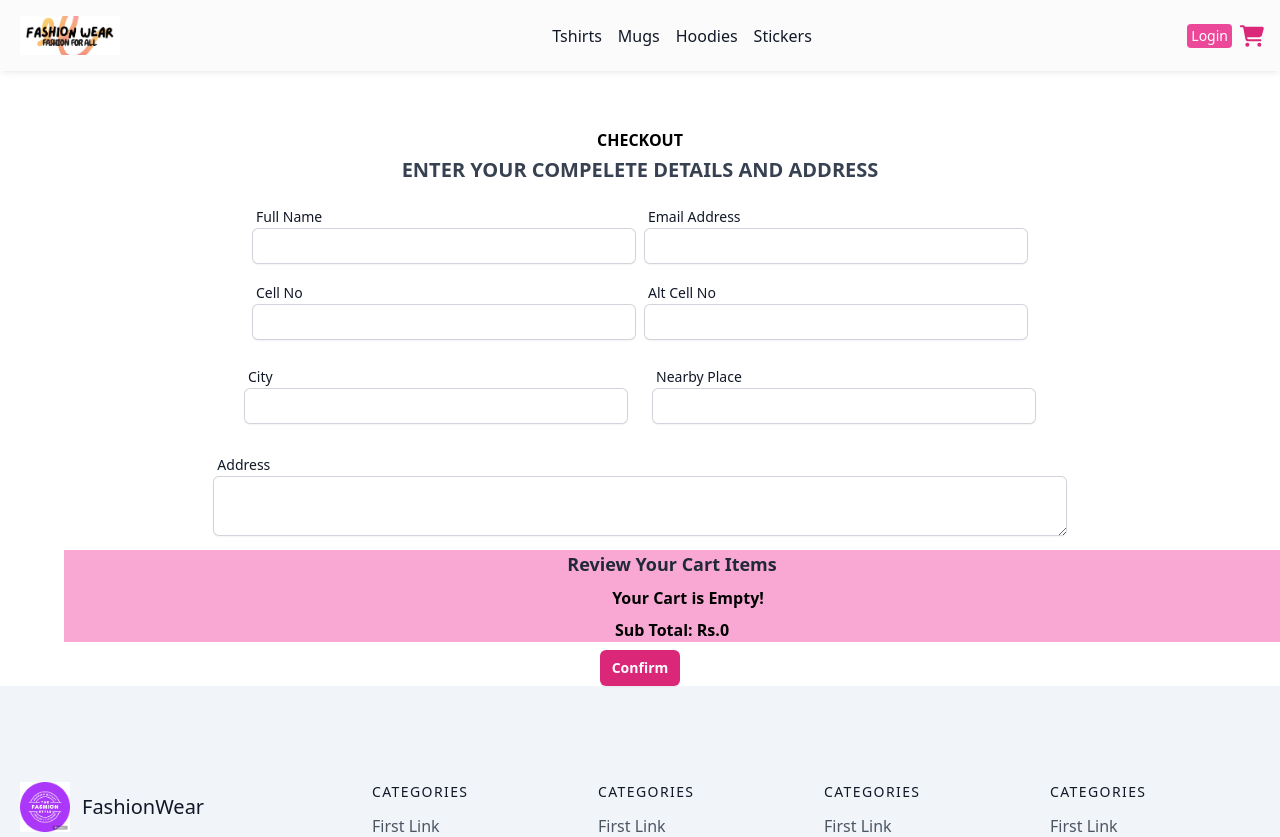
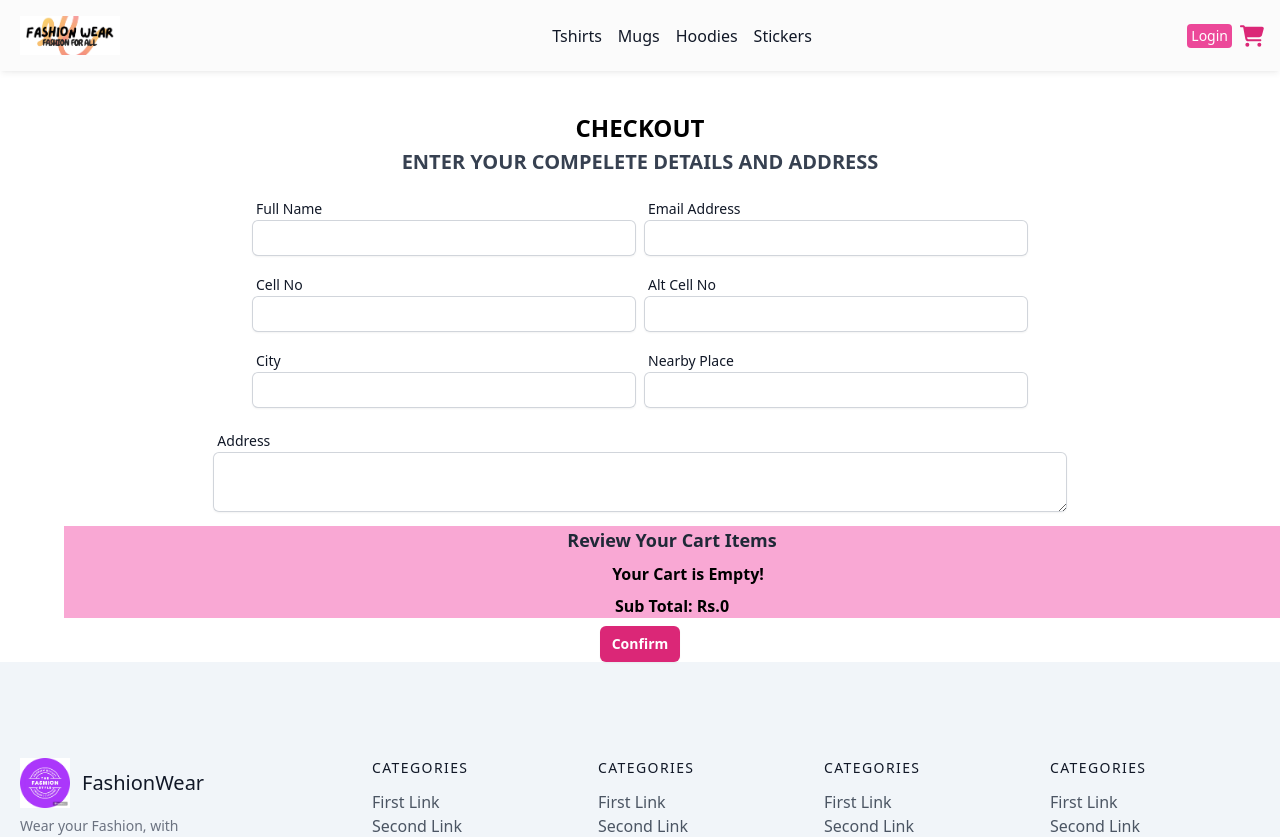
Before and after one commit to Laraib007/Ecommerce-NextJs-Project, a Next.js app: page /checkout in a window 1280 px wide. Shown: the top 837 px of the page. Built offline with nearby package versions, Linux system fonts and the light colour scheme.

Commit message:
Alhamdulillah fix feilds

```diff
--- a/src/pages/checkout.js
+++ b/src/pages/checkout.js
@@ -107,7 +107,7 @@ const Checkout = ({cart, addToCart, clearCart, removeFromCart, subTotal}) => {
        }
 
   return (
-    <div className='container mt-32'>
+    <div className='container mt-28'>
       <ToastContainer
 position="top-left"
 autoClose={2000}
@@ -120,7 +120,7 @@ draggable
 pauseOnHover
 theme="colored"
 />
-      <h1 className='m-1 font-bold text-center'>CHECKOUT</h1>
+      <h1 className='m-1 text-2xl font-bold text-center'>CHECKOUT</h1>
       <h1 className='m-1 text-xl font-bold text-gray-700 text-center'>ENTER YOUR COMPELETE DETAILS AND ADDRESS</h1>
      <div className="mt-4 flex container justify-center ">
 
@@ -129,8 +129,8 @@ theme="colored"
           <input onChange={handleChange} value={name} id="name" name="name" type="text" autocomplete="name" required className=" w-full rounded-md border-0 py-1.5 text-gray-900 shadow-sm ring-1 ring-inset ring-gray-300 placeholder:text-gray-400 focus:ring-2 focus:ring-inset focus:ring-indigo-600 sm:text-sm sm:leading-6" />
       </div>
       <div className='w-96 m-1 '>
-        <label for="email" className=" text-sm font-medium ml-1 text-gray-900">Email Address</label>
-          {user?<input value={email} id="email" name="email" type="email" autocomplete="email" required className=" w-full rounded-md border-0 py-1.5 text-gray-900 shadow-sm ring-1 ring-inset ring-gray-300 placeholder:text-gray-400 focus:ring-2 focus:ring-inset focus:ring-indigo-600 sm:text-sm sm:leading-6 readOnly" />: <input onChange={handleChange} value={email} id="email" name="email" type="email" autocomplete="email" required className=" w-full rounded-md border-0 py-1.5 text-gray-900 shadow-sm ring-1 ring-inset ring-gray-300 placeholder:text-gray-400 focus:ring-2 focus:ring-inset focus:ring-indigo-600 sm:text-sm sm:leading-6" />}
+
+          {user?<><label for="email" className=" text-sm font-medium ml-1 text-gray-900">Email Address <span>(Email cannot be edit)</span> </label><input value={email} id="email" name="email" type="email" autocomplete="email" required className=" w-full rounded-md border-0 py-1.5 text-gray-900 shadow-sm ring-1 ring-inset ring-gray-300 placeholder:text-gray-400 focus:ring-2 focus:ring-inset focus:ring-indigo-600 sm:text-sm sm:leading-6 readOnly" /> </>: <>  <label for="email" className=" text-sm font-medium ml-1 text-gray-900">Email Address </label> <input onChange={handleChange} value={email} id="email" name="email" type="email" autocomplete="email" required className=" w-full rounded-md border-0 py-1.5 text-gray-900 shadow-sm ring-1 ring-inset ring-gray-300 placeholder:text-gray-400 focus:ring-2 focus:ring-inset focus:ring-indigo-600 sm:text-sm sm:leading-6" /></>}
       </div>
       </div>
       <div className="mt-2 flex container justify-center ">
@@ -145,11 +145,11 @@ theme="colored"
 
       </div>
       <div className="mt-2 flex container justify-center ">
-      <div className='w-96 m-3 '>
+      <div className='w-96 m-1 '>
         <label for="city" className=" text-sm font-medium ml-1 text-gray-900">City</label>
           <input onChange={handleChange} value={city} id="city" name="city" type="text" autocomplete="city" required className=" w-full rounded-md border-0 py-1.5 text-gray-900 shadow-sm ring-1 ring-inset ring-gray-300 placeholder:text-gray-400 focus:ring-2 focus:ring-inset focus:ring-indigo-600 sm:text-sm sm:leading-6" />
       </div>
-      <div className='w-96 m-3 '>
+      <div className='w-96 m-1 '>
         <label for="nearBy" className=" text-sm font-medium ml-1 text-gray-900">Nearby Place</label>
           <input onChange={handleChange} value={nearBy} id="nearBy" name="nearBy" type="text" autocomplete="nearBy" required className=" w-full rounded-md border-0 py-1.5 text-gray-900 shadow-sm ring-1 ring-inset ring-gray-300 placeholder:text-gray-400 focus:ring-2 focus:ring-inset focus:ring-indigo-600 sm:text-sm sm:leading-6" />
       </div>
```
